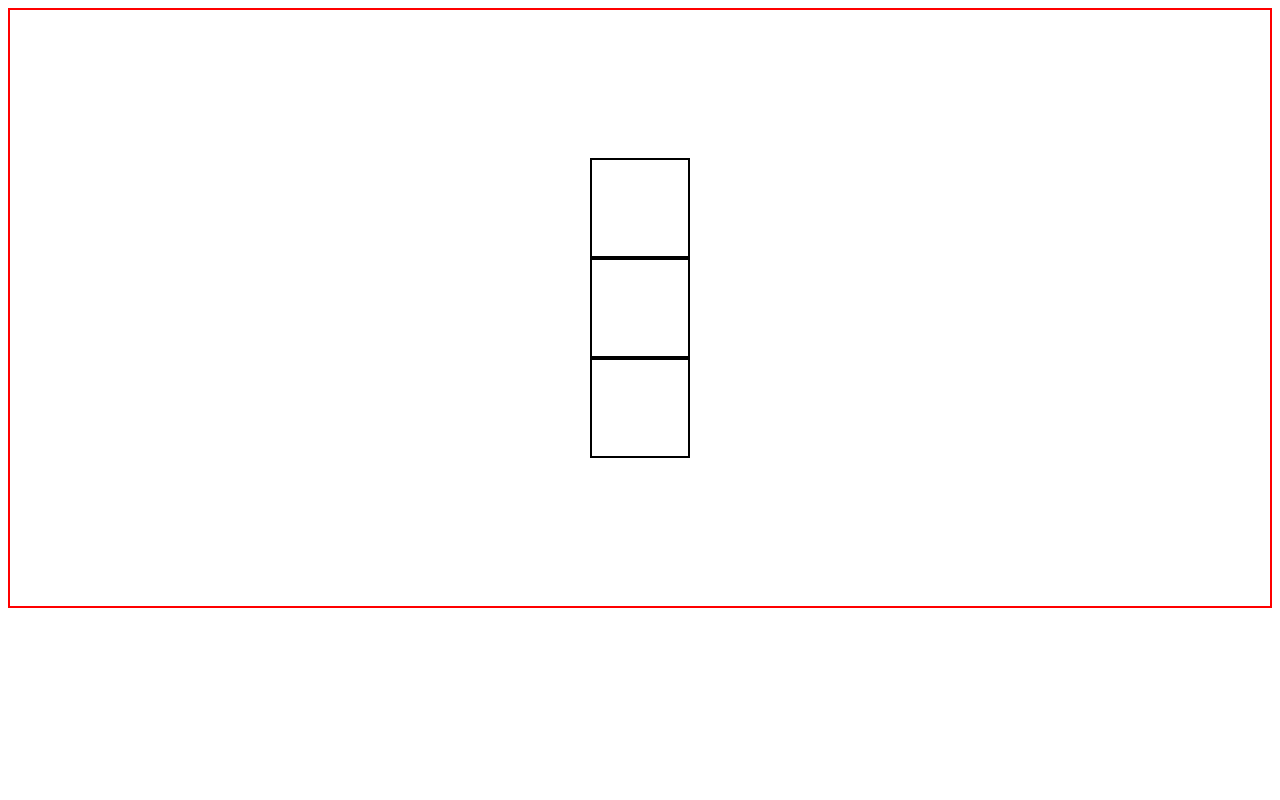
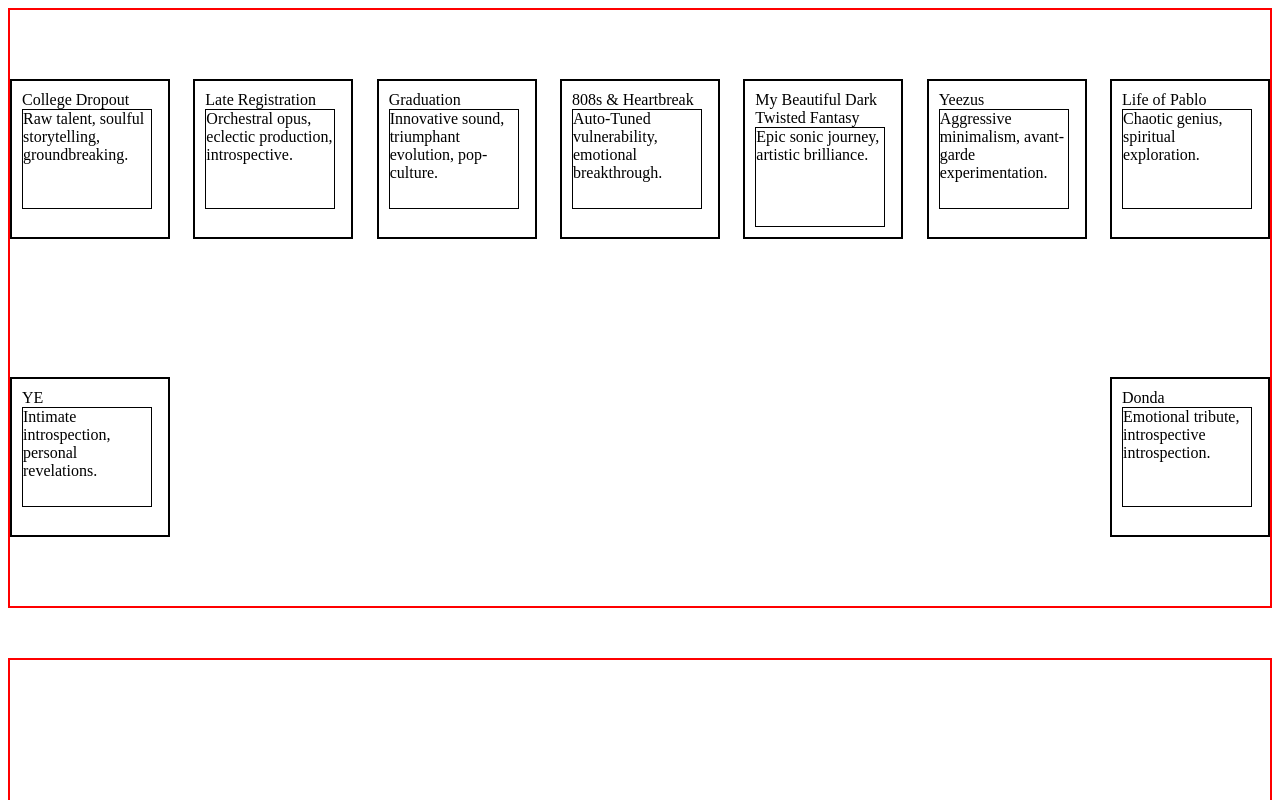
Before and after one commit to bfree93/flexbox_practice, a plain HTML site: page index.html in a window 1280 px wide. Shown: the top 800 px of the page. Drawn offline with Linux system fonts and the light colour scheme.

Commit message:
Ye Albums

```diff
--- a/index.html
+++ b/index.html
@@ -1,19 +1,63 @@
 <!DOCTYPE html>
 <html lang="en">
-<head>
-    <meta charset="UTF-8">
-    <meta http-equiv="X-UA-Compatible" content="IE=edge">
-    <meta name="viewport" content="width=device-width, initial-scale=1.0">
+  <head>
+    <meta charset="UTF-8" />
+    <meta http-equiv="X-UA-Compatible" content="IE=edge" />
+    <meta name="viewport" content="width=device-width, initial-scale=1.0" />
     <title>Document</title>
-    <link rel="stylesheet" href="./styles.css">
-</head>
+    <link rel="stylesheet" href="./styles.css" />
+  </head>
 
+  <body>
+    <div class="container">
+      <div class="box">
+        College Dropout
+        <div class="box2">
+          Raw talent, soulful storytelling, groundbreaking.
+        </div>
+      </div>
+      <div class="box">
+        Late Registration
+        <div class="box2">
+            Orchestral opus, eclectic production, introspective.        </div>
+      </div>
+      <div class="box">
+        Graduation
+        <div class="box2">
+            Innovative sound, triumphant evolution, pop-culture.        </div>
+      </div>
+      <div class="box">
+        808s & Heartbreak
+        <div class="box2">
+            Auto-Tuned vulnerability, emotional breakthrough.        </div>
+      </div>
+      <div class="box">
+        My Beautiful Dark Twisted Fantasy
+        <div class="box2">
+            Epic sonic journey, artistic brilliance.        </div>
+      </div>
+      <div class="box">
+        Yeezus
+        <div class="box2">
+            Aggressive minimalism, avant-garde experimentation.        </div>
+      </div>
+      <div class="box">
+        Life of Pablo
+        <div class="box2">
+            Chaotic genius, spiritual exploration.        </div>
+      </div>
+      <div class="box">
+        YE
+        <div class="box2">
+            Intimate introspection, personal revelations.        </div>
+      </div>
+      <div class="box">
+        Donda
+        <div class="box2">
+            Emotional tribute, introspective introspection.        </div>
+      </div>
+    </div>
 
-<body>
-    <div class="container">
-        <div class="box"></div>
-        <div class="box"></div>
-        <div class="box"></div>
-    </div>
-</body>
+    <div class="container"></div>
+  </body>
 </html>
--- a/styles.css
+++ b/styles.css
@@ -6,14 +6,24 @@
     width: 100%;
     height: 600px;
     border: 2px solid red;
+    margin-bottom: 50px;
     display: flex;
-    flex-direction: column;
+    flex-wrap: wrap;
+    justify-content: space-between;
     align-items: center;
-    justify-content: center;
+
 }
 
 .box {
-    width: 100px;
+    width: 160px;
+    height: 160px;
+    border: 2px solid black;
+    margin: 10px 0 10px 0;
+    padding: 10px;
+}
+
+.box2 {
+    border: 1px solid black;
+    width: 130px;
     height: 100px;
-    border: 2px solid black;
 }
```
